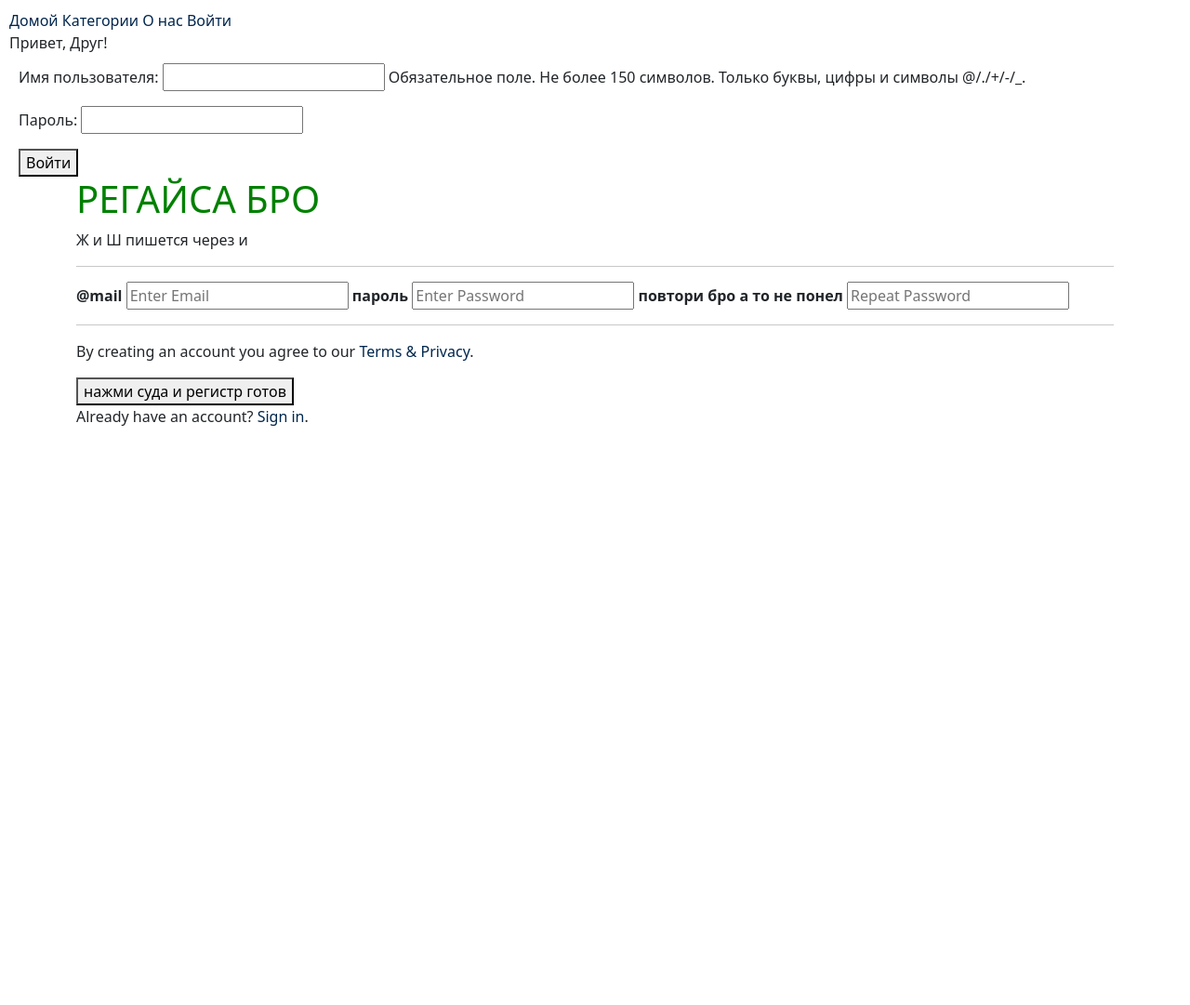
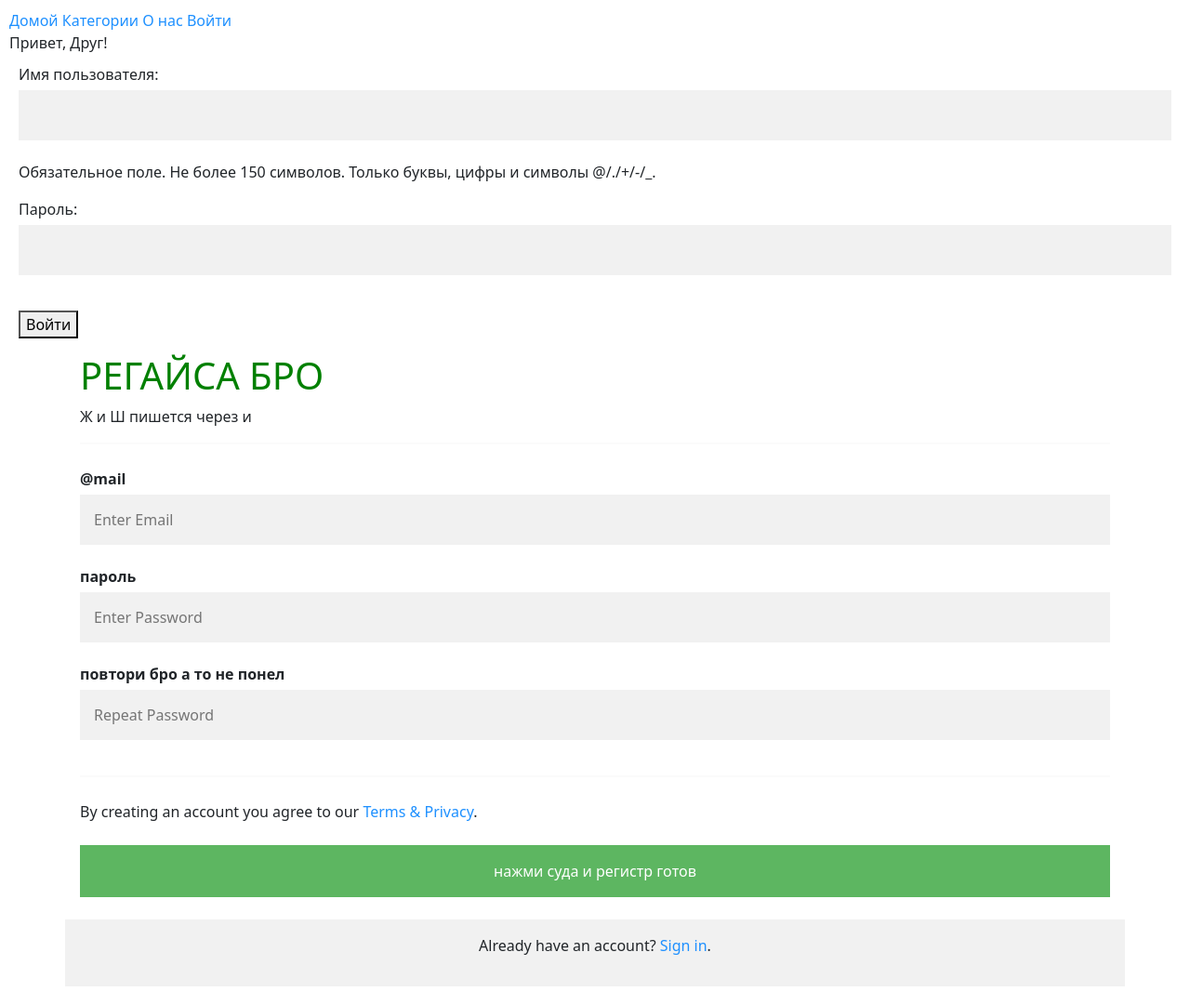
Before and after one commit to Emirlantalas/homework-3-and-4, a Django app: page /signin/ in a window 1280 px wide. Shown: the whole page at 93% size. Before the commit the page ends 458 px from the top, so only its background shows below. Run offline with Django 4.2, Linux system fonts and the light colour scheme.

Commit message:
Update style.css

```diff
--- a/product/static/style.css
+++ b/product/static/style.css
@@ -33,6 +33,60 @@ a:hover {
     color: #0080bb;
 
 }
+* {box-sizing: border-box}
+
+/* Add padding to containers */
+.container {
+  padding: 16px;
+}
+
+/* Full-width input fields */
+input[type=text], input[type=password] {
+  width: 100%;
+  padding: 15px;
+  margin: 5px 0 22px 0;
+  display: inline-block;
+  border: none;
+  background: #f1f1f1;
+}
+
+input[type=text]:focus, input[type=password]:focus {
+  background-color: #ddd;
+  outline: none;
+}
+
+/* Overwrite default styles of hr */
+hr {
+  border: 1px solid #f1f1f1;
+  margin-bottom: 25px;
+}
+
+/* Set a style for the submit/register button */
+.registerbtn {
+  background-color: #4CAF50;
+  color: white;
+  padding: 16px 20px;
+  margin: 8px 0;
+  border: none;
+  cursor: pointer;
+  width: 100%;
+  opacity: 0.9;
+}
+
+.registerbtn:hover {
+  opacity:1;
+}
+
+/* Add a blue text color to links */
+a {
+  color: dodgerblue;
+}
+
+/* Set a grey background color and center the text of the "sign in" section */
+.signin {
+  background-color: #f1f1f1;
+  text-align: center;
+}
 
 .vegs {
     border: 1px solid black;
```
